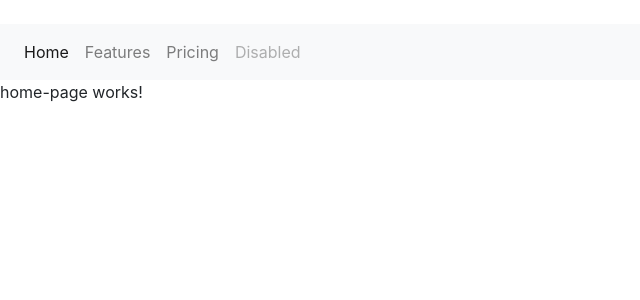
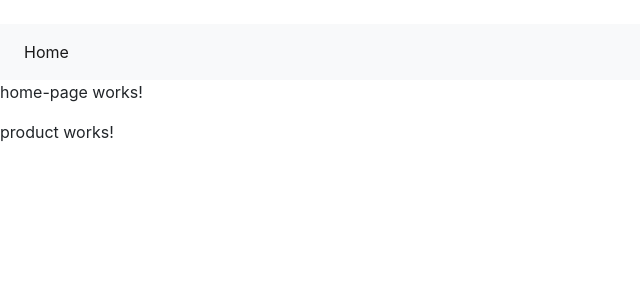
Before and after one commit to VukasinVujic/Store_7B, an Angular app: page /home in a window 1280 px wide. Shown: the top 300 px of the page, without its empty margins (0-640 px from the left). Built offline with nearby package versions, Linux system fonts and the light colour scheme.

Commit message:
Making model, product component

```diff
--- a/src/app/app.module.ts
+++ b/src/app/app.module.ts
@@ -5,9 +5,10 @@ import { AppRoutingModule } from "./app-routing.module";
 import { AppComponent } from "./app.component";
 import { HomePageComponent } from "./home-page/home-page.component";
 import { NavbarComponent } from './navbar/navbar.component';
+import { ProductComponent } from './product/product.component';
 
 @NgModule({
-  declarations: [AppComponent, HomePageComponent, NavbarComponent],
+  declarations: [AppComponent, HomePageComponent, NavbarComponent, ProductComponent],
   imports: [BrowserModule, AppRoutingModule],
   providers: [],
   bootstrap: [AppComponent]
--- a/src/app/home-page/home-page.component.html
+++ b/src/app/home-page/home-page.component.html
@@ -1 +1,2 @@
 <p>home-page works!</p>
+<app-product> </app-product>
--- a/src/app/navbar/navbar.component.html
+++ b/src/app/navbar/navbar.component.html
@@ -4,7 +4,7 @@
       <li class="nav-item active">
         <a class="nav-link" routerLink="/home">Home </a>
       </li>
-      <li class="nav-item">
+      <!-- <li class="nav-item">
         <a class="nav-link" href="#">Features</a>
       </li>
       <li class="nav-item">
@@ -12,7 +12,7 @@
       </li>
       <li class="nav-item">
         <a class="nav-link disabled" href="#">Disabled</a>
-      </li>
+      </li> -->
     </ul>
   </div>
 </nav>
--- /dev/null
+++ b/src/app/product/product.component.html
@@ -0,0 +1 @@
+<p>product works!</p>
--- /dev/null
+++ b/src/app/product/product.component.ts
@@ -0,0 +1,15 @@
+import { Component, OnInit } from '@angular/core';
+
+@Component({
+  selector: 'app-product',
+  templateUrl: './product.component.html',
+  styleUrls: ['./product.component.scss']
+})
+export class ProductComponent implements OnInit {
+
+  constructor() { }
+
+  ngOnInit() {
+  }
+
+}
```
Also changed, not shown: src/app/product.ts (added, +8 -0 lines), src/app/product/product.component.scss (added), 1 other file (tests, documents, lock files or other folders).
